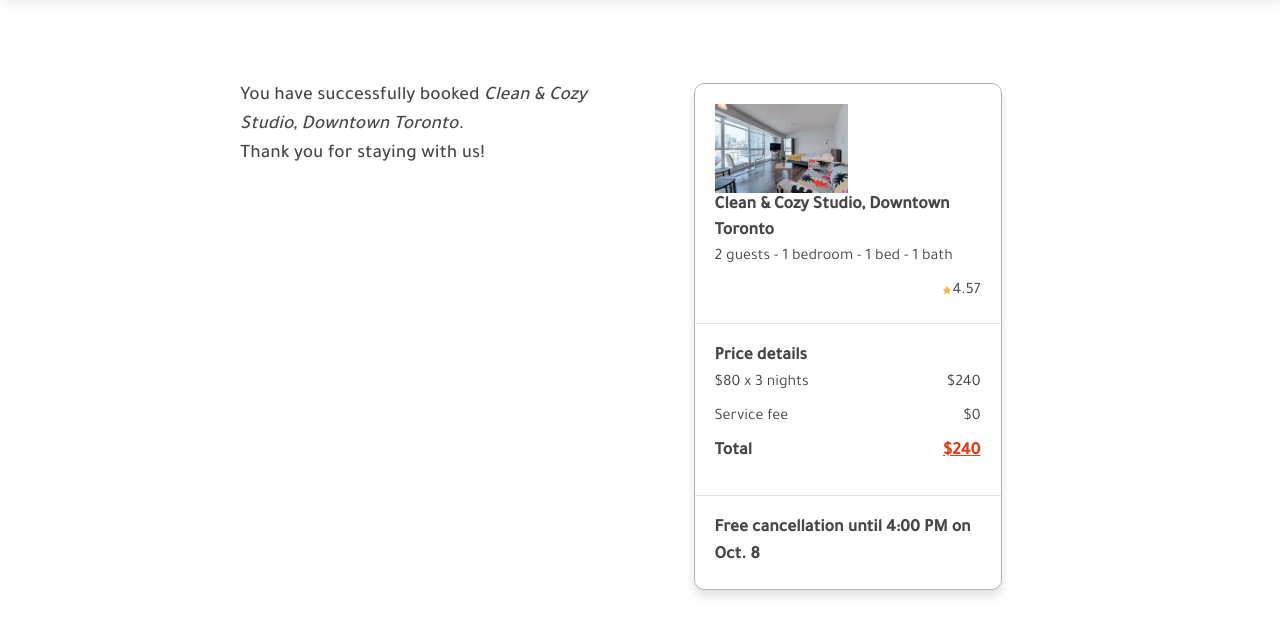
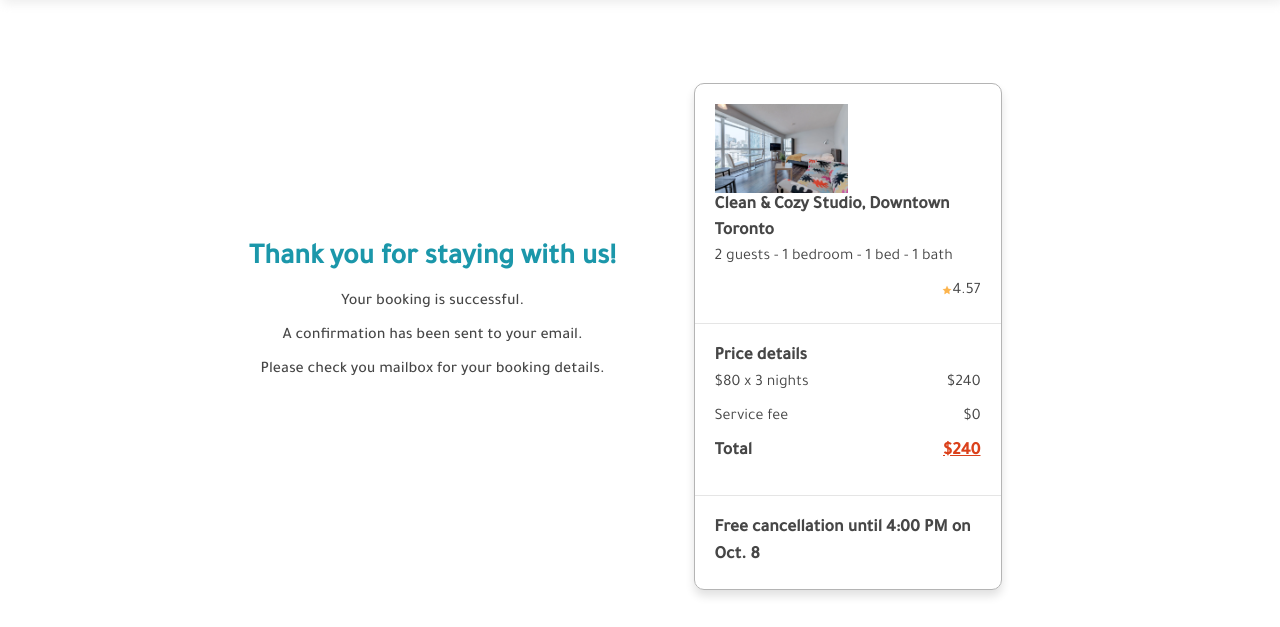
Before and after one commit to minhhang107/DayInBooking, a Node server app: page /confirm in a window 1280 px wide. Shown: the part 80-707 px from the top of the page. Run offline with Node 20, Linux system fonts and the light colour scheme; some web fonts are replaced.

Commit message:
fix style for confirm page

```diff
--- a/public/css/style.css
+++ b/public/css/style.css
@@ -972,9 +972,23 @@ footer{
     margin-top:10%;
 }
 
+.main-confirm #left-column{
+    width: 100%;
+    margin: auto 0;
+}
+
+.thank-you-message{
+    font-size: 1.8em;
+    font-weight: 600;
+    color:#1b97aa;
+    text-align: center;
+}
+
 .confirm-message{
-    font-size: 1.2em;
+    font-size: 1em;
     font-weight: 500;
+    margin: 10px 0;
+    text-align: center;
 }
 
 .confirm-right-column .right-column-cont{
--- a/views/confirm.html
+++ b/views/confirm.html
@@ -45,10 +45,18 @@
     <div class="main-book-now main-container main-confirm fluid-container">
       <div class="row">
         <div id="left-column" class="col-6">
-          <div class="confirm-message">
-            You have successfully booked <i>Clean & Cozy Studio, Downtown Toronto.</i>
+          <div class="thank-you-message">Thank you for staying with us!</div>
+          <div class="confirm-message-cont">
+            <div class="confirm-message">
+              Your booking is successful.</i>
+            </div>
+            <div class="confirm-message">
+              A confirmation has been sent to your email.
+            </div>
+            <div class="confirm-message">
+              Please check you mailbox for your booking details.
+            </div>
           </div>
-          <div class="confirm-message">Thank you for staying with us!</div>
         </div>
         <div id="right-column" class="col-6 confirm-right-column">
           <div class="right-column-cont">
```
